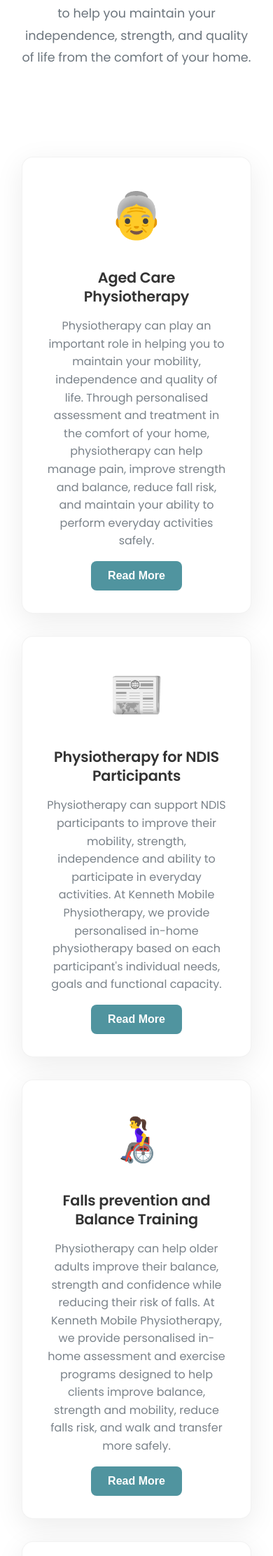
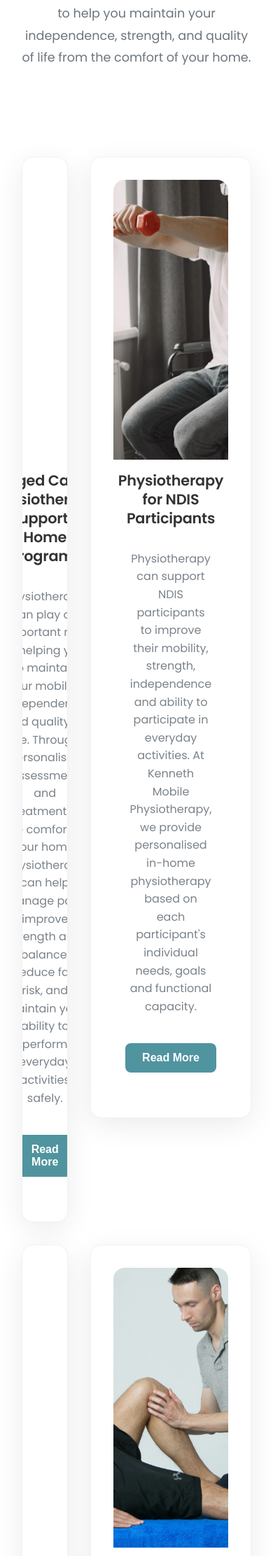
Before and after one commit to sonnel2308/kenneth-mobile-physio, a Flask app: page /services in a window 390 px wide; the page is wider, and only the part inside the window is pictured. Shown: the part 1327-3551 px from the top of that part at 70% size. Run offline with Flask 3, Linux system fonts and the light colour scheme.

Commit message:
fixed services page service cards

```diff
--- a/flask_app/static/css/navbar.css
+++ b/flask_app/static/css/navbar.css
@@ -71,10 +71,6 @@
 
 .nav-item {
     position: relative;
-}
-
-.nav-item button {
-    all: unset;
 }
 
 .nav-links {
--- a/flask_app/static/css/services.css
+++ b/flask_app/static/css/services.css
@@ -66,10 +66,15 @@
     color: var(--color-text-muted);
 }
 
+/* Service ids */
+#aged-care-physio, #physio-for-ndis, #fall-prevention-balance-training, #post-joint-replacement, #chronic-conditions, #mobility-aid-training, #neurological-physio {
+    scroll-margin-top: 150px;
+}
+
 /* Services Grid */
 .services-grid {
     display: grid;
-    grid-template-columns: repeat(auto-fit, minmax(20vw, 1fr));
+    grid-template-columns: repeat(3, 1fr);
     gap: 2.5rem;
     margin-top: 2rem;
     align-items: start;
@@ -78,7 +83,6 @@
 .service-card {
     background: white;
     border-radius: 16px;
-    padding: 2.5rem;
     text-align: center;
     box-shadow: 0 10px 40px rgba(0, 0, 0, 0.08);
     transition: all 0.3s ease;
@@ -86,7 +90,8 @@
     display: flex;
     flex-direction: column;
     justify-content: space-between;
-    min-height: 60vh;
+    overflow: hidden;
+    min-height: 800px;
 }
 
 .service-card:hover {
@@ -95,15 +100,31 @@
     border-color: var(--color-primary);
 }
 
-.service-icon {
-    font-size: 4rem;
-    margin-bottom: 1.5rem;
-    display: inline-block;
-    transition: transform 0.3s ease;
+.service-card:last-child:nth-child(3n + 1) {
+    grid-column: 2;
 }
 
-.service-card:hover .service-icon {
-    transform: scale(1.1) rotate(5deg);
+.service-card-image {
+    position: relative;
+    min-height: 400px;
+    width: 100%;
+    border-radius: 16px 16px 0 0;
+    overflow: hidden;
+}
+
+.service-card-image::before {
+    content: "";
+    position: absolute;
+    inset: 0;
+    background-image: var(--card-image);
+    background-size: cover;
+    background-repeat: no-repeat;
+    background-position: center;
+    transition: transform 0.5s ease;
+}
+
+.service-card:hover .service-card-image::before {
+    transform: scale(1.1);
 }
 
 .service-card h3 {
@@ -119,7 +140,7 @@
     font-size: 1rem;
     line-height: 1.7;
     color: var(--color-text-muted);
-    margin: 1vh 0;
+    margin-top: 1vh 0;
 }
 
 .service-card ul {
@@ -137,17 +158,10 @@
     min-height: 160px; /* Ensure consistent preview height */
 }
 
-.service-card-preview .service-icon {
-    font-size: 4rem;
-    margin-bottom: 1.5rem;
-    display: inline-block;
-    transition: transform 0.3s ease;
-}
-
 .service-card-preview h3 {
     font-size: 1.5rem;
     font-weight: 600;
-    margin-bottom: 1rem;
+    margin: 1rem;
     color: var(--color-dark);
     line-height: 1.3;
     letter-spacing: -0.01em;
@@ -158,11 +172,13 @@
     line-height: 1.6;
     color: var(--color-text-muted);
     margin: 0;
+    padding: 1rem 2.5rem 0.5rem 2.5rem;
     opacity: 0.9;
 }
 
 /* Content section (hidden by default) */
 .service-card-content {
+    padding: 0 2.5rem;
     max-height: 0;
     overflow: hidden;
     opacity: 0;
@@ -206,7 +222,7 @@
     border-radius: 8px;
     cursor: pointer;
     transition: background-color 0.3s ease, transform 0.2s ease;
-    margin-top: 1rem;
+    margin: 2rem 0;
     align-self: center;
     width: auto;
     min-width: 120px;
@@ -368,10 +384,6 @@
         padding: 2rem;
     }
 
-    .service-icon {
-        font-size: 3rem;
-    }
-
     .service-card h3 {
         font-size: 1.3rem;
     }
--- a/flask_app/static/css/styles.css
+++ b/flask_app/static/css/styles.css
@@ -13,6 +13,10 @@
     margin: 0;
     padding: 0;
     box-sizing: border-box;
+}
+
+html {
+    scroll-behavior: smooth;
 }
 
 body {
--- a/flask_app/templates/components/navbar.html
+++ b/flask_app/templates/components/navbar.html
@@ -15,22 +15,22 @@
             <li><a href="/" class="nav-item nav-link">Home</a></li>
             <li><a href="/about" class="nav-item nav-link">About Us</a></li>
             <li class="nav-item dropdown">
-                <button
-                    type="button"
+                <a
+                    href="/services"
                     class="nav-link dropdown-toggle"
                     aria-haspopup="true"
                     aria-expanded="false"
                 >
                     Services
-                </button>
-                <div class="dropdown-menu" role="menu" aria-label="Funding pathways">
-                    <a href="/services" class="dropdown-item" role="menuitem">Aged Care Physio</a>
-                    <a href="/services" class="dropdown-item" role="menuitem">NDIS Physio</a>
-                    <a href="/services" class="dropdown-item" role="menuitem">Fall Prevention & Balance Training</a>
-                    <a href="/services" class="dropdown-item" role="menuitem">Joint Replacement Physio</a>
-                    <a href="/services" class="dropdown-item" role="menuitem">Chronic Condition & Pain Management</a>
-                    <a href="/services" class="dropdown-item" role="menuitem">Mobility Aids & Training</a>
-                    <a href="/services" class="dropdown-item" role="menuitem">Neurological Physio</a>
+                </a>
+                <div class="dropdown-menu" role="menu" aria-label="Services">
+                    <a href="/services#aged-care-physio" class="dropdown-item" role="menuitem">Aged Care Physio</a>
+                    <a href="/services#physio-for-ndis" class="dropdown-item" role="menuitem">NDIS Physio</a>
+                    <a href="/services#fall-prevention-balance-training" class="dropdown-item" role="menuitem">Fall Prevention & Balance Training</a>
+                    <a href="/services#post-joint-replacement" class="dropdown-item" role="menuitem">Joint Replacement Physio</a>
+                    <a href="/services#chronic-conditions" class="dropdown-item" role="menuitem">Chronic Condition & Pain Management</a>
+                    <a href="/services#mobility-aid-training" class="dropdown-item" role="menuitem">Mobility Aids & Training</a>
+                    <a href="/services#neurological-physio" class="dropdown-item" role="menuitem">Neurological Physio</a>
                 </div>
             </li>
             <li><a href="/faqs" class="nav-item nav-link">FAQs</a></li>
--- a/flask_app/templates/services.html
+++ b/flask_app/templates/services.html
@@ -8,6 +8,7 @@
     <link rel="stylesheet" href="{{ url_for('static', filename='css/navbar.css') }}">
     <link rel="stylesheet" href="{{ url_for('static', filename='css/services.css') }}">
     <link href="https://fonts.googleapis.com/css2?family=Poppins:wght@300;400;600;700&display=swap" rel="stylesheet">
+    <script src="{{ url_for('static', filename='js/services.js') }}"></script>
 </head>
 <body>
     {% include 'components/navbar.html' %}
@@ -30,10 +31,10 @@
     <section class="services-section section-padding">
         <div class="container">
             <div class="services-grid">
-                <div class="service-card" data-accordion="false">
+                <div id="aged-care-physio" class="service-card" data-accordion="false">
                     <div class="service-card-preview">
-                        <div class="service-icon">👵</div>
-                        <h3>Aged Care Physiotherapy</h3>
+                        <div class="service-card-image" style="--card-image: url('/static/images/service-cards/aged-care.png')"></div>
+                        <h3>Aged Care Physiotherapy (Support at Home Program)</h3>
                         <p class="preview-text">
                             Physiotherapy can play an important role in helping you to maintain your mobility, independence and quality of life. Through personalised assessment and treatment in the comfort of your home, physiotherapy can help manage pain, improve strength and balance, reduce fall risk, and maintain your ability to perform everyday activities safely.
                         </p>
@@ -45,9 +46,9 @@
                     </div>
                     <button class="read-more-btn">Read More</button>
                 </div>
-                <div class="service-card" data-accordion="false">
+                <div id="physio-for-ndis" class="service-card" data-accordion="false">
                     <div class="service-card-preview">
-                        <div class="service-icon">📰</div>
+                        <div class="service-card-image" style="--card-image: url('/static/images/service-cards/physio-for-ndis.png')"></div>
                         <h3>Physiotherapy for NDIS Participants</h3>
                         <p class="preview-text">
                             Physiotherapy can support NDIS participants to improve their mobility, strength, independence and ability to participate in everyday activities. At Kenneth Mobile Physiotherapy, we provide personalised in-home physiotherapy based on each participant's individual needs, goals and functional capacity.
@@ -70,9 +71,9 @@
                     </div>
                     <button class="read-more-btn">Read More</button>
                 </div>
-                <div class="service-card" data-accordion="false">
+                <div id="fall-prevention-balance-training" class="service-card" data-accordion="false">
                     <div class="service-card-preview">
-                        <div class="service-icon">👩‍🦽</div>
+                        <div class="service-card-image" style="--card-image: url('/static/images/service-cards/fall-prevention-balance-training.jpg'); background-position: 0 -225px;"></div>
                         <h3>Falls prevention and Balance Training</h3>
                         <p class="preview-text">
                             Physiotherapy can help older adults improve their balance, strength and confidence while reducing their risk of falls. At Kenneth Mobile Physiotherapy, we provide personalised in-home assessment and exercise programs designed to help clients improve balance, strength and mobility, reduce falls risk, and walk and transfer more safely.
@@ -93,9 +94,9 @@
                     </div>
                     <button class="read-more-btn">Read More</button>
                 </div>
-                <div class="service-card" data-accordion="false">
+                <div id="post-joint-replacement" class="service-card" data-accordion="false">
                     <div class="service-card-preview">
-                        <div class="service-icon">🐱</div>
+                        <div class="service-card-image" style="--card-image: url('/static/images/service-cards/post-joint-replacement.jpg')"></div>
                         <h3>Physiotherapy After Joint Replacement</h3>
                         <p class="preview-text">
                             Physiotherapy plays an important role in helping you recover after joint replacement surgery. Kenneth Mobile Physiotherapy provides personalised in-home rehabilitation to help you regain movement, strength and confidence. Treatment may include improving joint movement and strength, walking and mobility retraining, managing pain and swelling, and building confidence with everyday activities.
@@ -116,9 +117,9 @@
                     </div>
                     <button class="read-more-btn">Read More</button>
                 </div>
-                <div class="service-card" data-accordion="false">
+                <div id="chronic-conditions" class="service-card" data-accordion="false">
                     <div class="service-card-preview">
-                        <div class="service-icon">🦍</div>
+                        <div class="service-card-image" style="--card-image: url('/static/images/service-cards/chronic-conditions.jpg')"></div>
                         <h3>Chronic Condition and Pain Management</h3>
                         <p class="preview-text">
                             Physiotherapy can assist people living with chronic health conditions to maintain mobility, strength and independence while managing the physical challenges associated with their condition. We also support people living with acute and persistent pain through hands-on treatment. The aim is to help clients better manage their pain, improve function and maintain independence in everyday life.
@@ -131,9 +132,9 @@
                     </div>
                     <button class="read-more-btn">Read More</button>
                 </div>
-                <div class="service-card" data-accordion="false">
+                <div id="mobility-aid-training" class="service-card" data-accordion="false">
                     <div class="service-card-preview">
-                        <div class="service-icon">⚖</div>
+                        <div class="service-card-image" style="--card-image: url('/static/images/service-cards/mobility-aid-training.jpg')"></div>
                         <h3>Mobility Aids & Training</h3>
                         <p class="preview-text">
                             The right mobility aid can make everyday movement safer, easier and more comfortable. Kenneth Mobile Physiotherapy can assess your mobility needs and provide advice on suitable aids including walking frames and walkers, walking sticks, crutches and other mobility equipment, and safe and correct use of mobility aids.
@@ -154,9 +155,9 @@
                     </div>
                     <button class="read-more-btn">Read More</button>
                 </div>
-                <div class="service-card" data-accordion="false">
+                <div id="neurological-physio" class="service-card" data-accordion="false">
                     <div class="service-card-preview">
-                        <div class="service-icon">👩‍⚕️</div>
+                        <div class="service-card-image" style="--card-image: url('/static/images/service-cards/neurological-physio.jpg')"></div>
                         <h3>Neurological Physiotherapy</h3>
                         <p class="preview-text">
                             Physiotherapy can help people living with neurological conditions such as stroke, Parkinson's disease and other neurological conditions maintain movement, strength and independence. Treatment is tailored to each person and may focus on walking, balance, coordination, strength, transfers and falls prevention, as well as making everyday activities safer and easier.
@@ -229,39 +230,5 @@
     </section>
 
     {% include 'components/footer.html' %}
-
-    <script>
-    document.addEventListener('DOMContentLoaded', function() {
-        const serviceCards = document.querySelectorAll('.service-card');
-
-        serviceCards.forEach(card => {
-            const readMoreBtn = card.querySelector('.read-more-btn');
-
-            if (readMoreBtn) {
-                readMoreBtn.addEventListener('click', function() {
-                    // Close all other cards first
-                    serviceCards.forEach(otherCard => {
-                        if (otherCard !== card) {
-                            otherCard.setAttribute('data-accordion', 'false');
-                            otherCard.querySelector('.service-card-content').setAttribute('aria-hidden', 'true');
-                            otherCard.querySelector('.read-more-btn').textContent = 'Read More';
-                        }
-                    });
-
-                    // Toggle the clicked card
-                    if (card.getAttribute('data-accordion') === 'true') {
-                        card.setAttribute('data-accordion', 'false');
-                        card.querySelector('.service-card-content').setAttribute('aria-hidden', 'true');
-                        readMoreBtn.textContent = 'Read More';
-                    } else {
-                        card.setAttribute('data-accordion', 'true');
-                        card.querySelector('.service-card-content').setAttribute('aria-hidden', 'false');
-                        readMoreBtn.textContent = 'Show Less';
-                    }
-                });
-            }
-        });
-    });
-    </script>
 </body>
 </html>
```
Also changed, not shown: flask_app/static/js/services.js (added, +55 -0 lines), flask_app/templates/index.html (+17 -17 lines).
